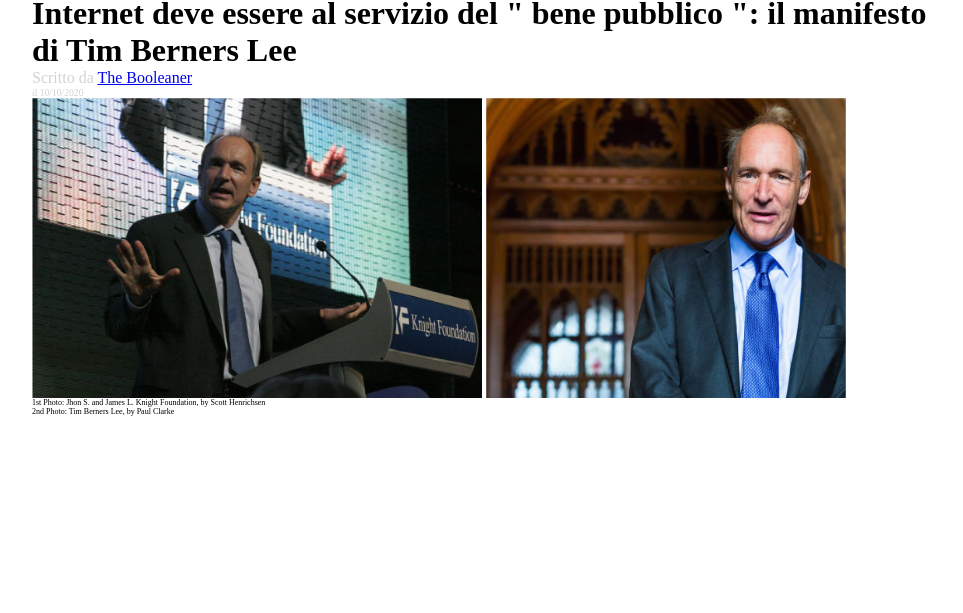
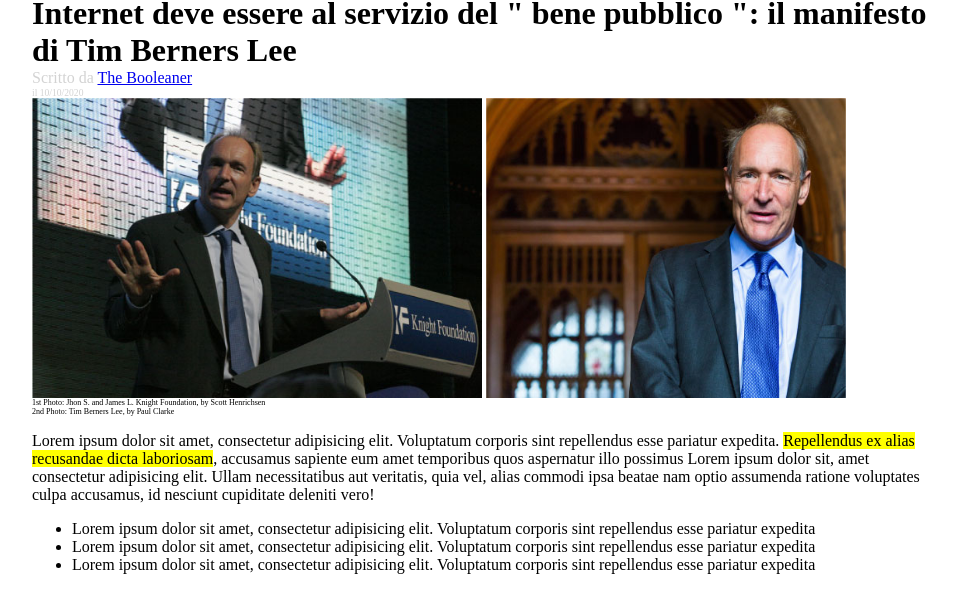
Before and after one commit to AlessioMartella7/html-css-booleaner, a plain HTML site: page index.html in a window 1280 px wide. Shown: the part 95-708 px from the top of the page, without its empty margins (158-1121 px from the left). Drawn offline with Linux system fonts and the light colour scheme.

Commit message:
added section articolo-1

```diff
--- a/index.html
+++ b/index.html
@@ -48,7 +48,35 @@
         </header>
 
         <!-- corpo centreale -->
-        <main></main>
+        <main>
+            <section class="articolo-1">
+                <p>Lorem ipsum dolor sit amet, consectetur adipisicing elit. Voluptatum corporis sint
+                    repellendus esse
+                    pariatur expedita. <mark> Repellendus ex alias recusandae dicta laboriosam</mark>, accusamus
+                    sapiente eum amet
+                    temporibus quos aspernatur illo possimus Lorem ipsum dolor sit, amet consectetur adipisicing elit.
+                    Ullam necessitatibus aut veritatis, quia vel, alias commodi ipsa beatae nam optio assumenda ratione
+                    voluptates culpa accusamus, id nesciunt cupiditate deleniti vero!</p>
+
+                <ul>
+                    <li>Lorem ipsum dolor sit amet, consectetur adipisicing elit. Voluptatum corporis sint repellendus
+                        esse pariatur expedita</li>
+                    <li>Lorem ipsum dolor sit amet, consectetur adipisicing elit. Voluptatum corporis sint repellendus
+                        esse pariatur expedita</li>
+                    <li>Lorem ipsum dolor sit amet, consectetur adipisicing elit. Voluptatum corporis sint repellendus
+                        esse pariatur expedita</li>
+                </ul>
+
+            </section>
+
+            <section id="tabella">
+
+            </section>
+
+
+
+
+        </main>
 
         <!-- pie' di pagina -->
         <footer></footer>
```
